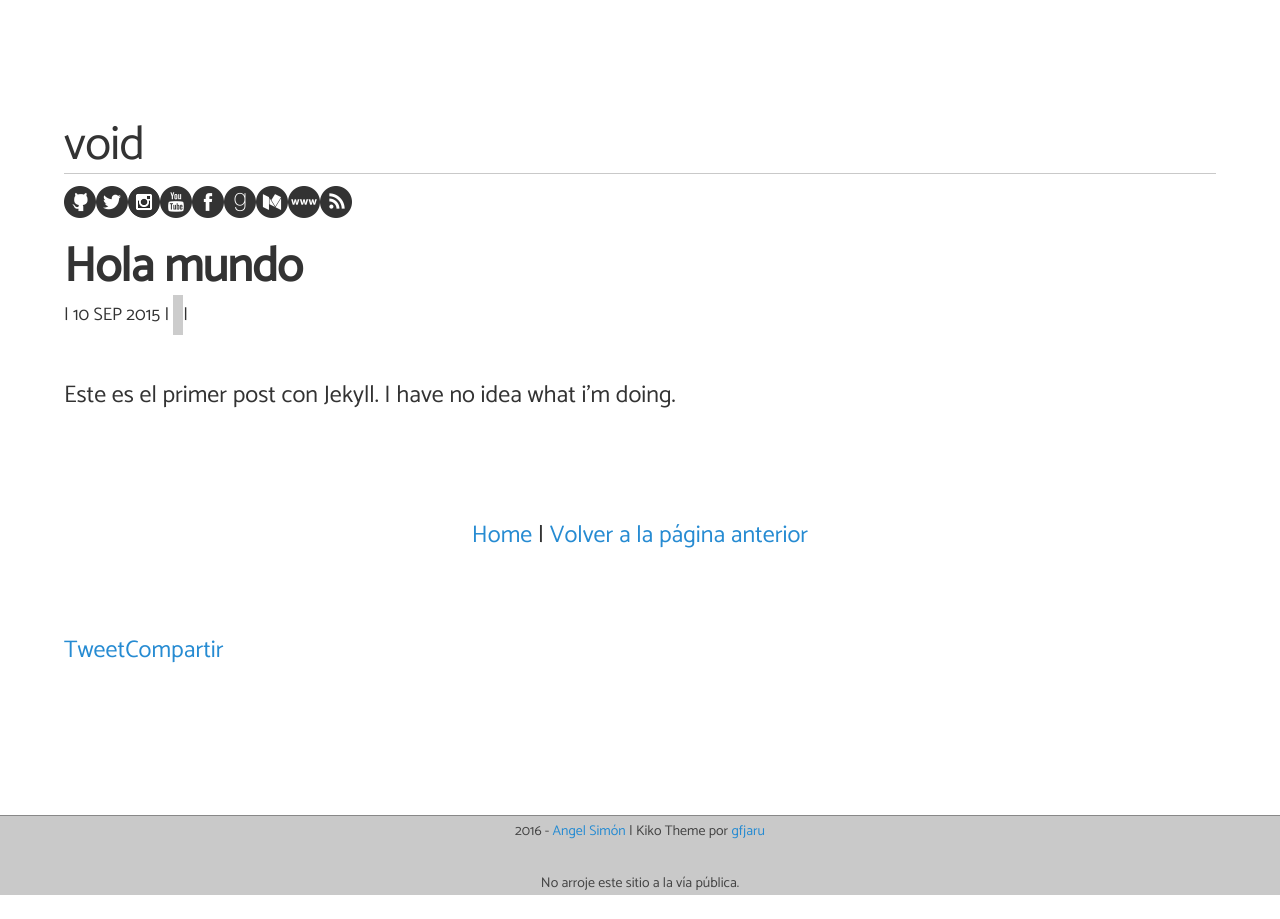
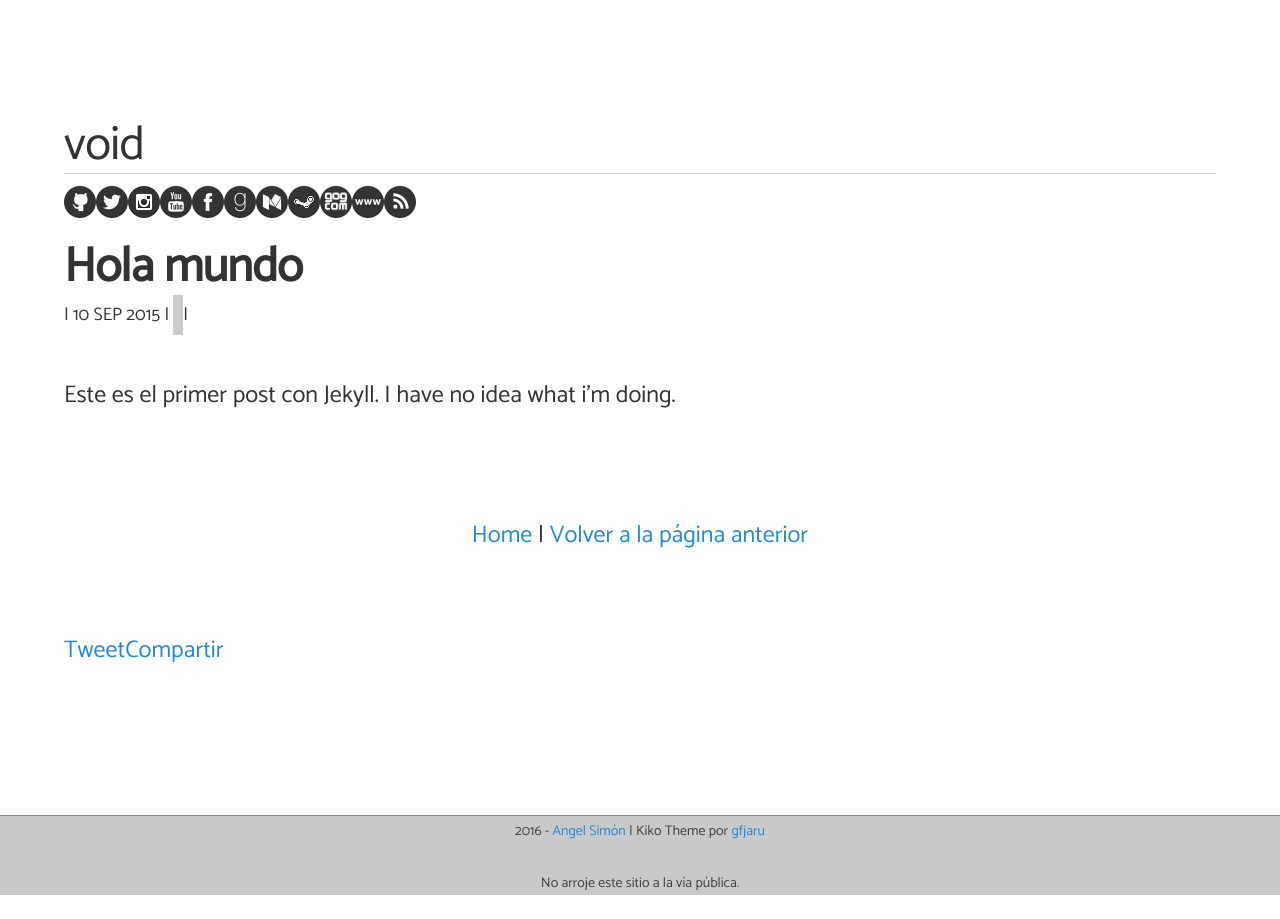
Before and after one commit to angelsimon/angelsimon.github.io, a Jekyll site: the page built from _posts/2015-09-10-hola-mundo.md, in a window 1280 px wide. Built offline with Jekyll 4.4.1, drawn with Linux system fonts in a browser that asks for light colours; nearby versions of some CDN libraries; comment, search, counter and statistics services are not loaded.

Commit message:
actualizo íconos de steam y gog

```diff
--- a/_layouts/post.html
+++ b/_layouts/post.html
@@ -23,6 +23,8 @@
     <a href="http://www.facebook.com/void.ar/" target="_blank"><img src="{{ site.baseurl }}/public/social/facebook.png"  /></a>
     <a href="http://www.goodreads.com/void_ar/" target="_blank"><img src="{{ site.baseurl }}/public/social/goodreads.png"  /></a>
     <a href="http://www.medium.com/@void" target="_blank"><img src="{{ site.baseurl }}/public/social/medium.png"  /></a>
+    <a href="http://steamcommunity.com/id/void_ar/" target="_blank"><img src="{{ site.baseurl }}/public/social/steam.png"  /></a>
+    <a href="https://www.gog.com/u/void_ar/wishlist" target="_blank"><img src="{{ site.baseurl }}/public/social/gog.png"  /></a>
     <a href="http://www.angelsimon.com.ar/" target="_blank"><img src="{{ site.baseurl }}/public/social/www.png"  /></a>
     <a href="{{ site.baseurl }}/feed.xml" target="_blank"><img src="{{ site.baseurl }}/public/social/rss.png" /></a>
   </div>
```
